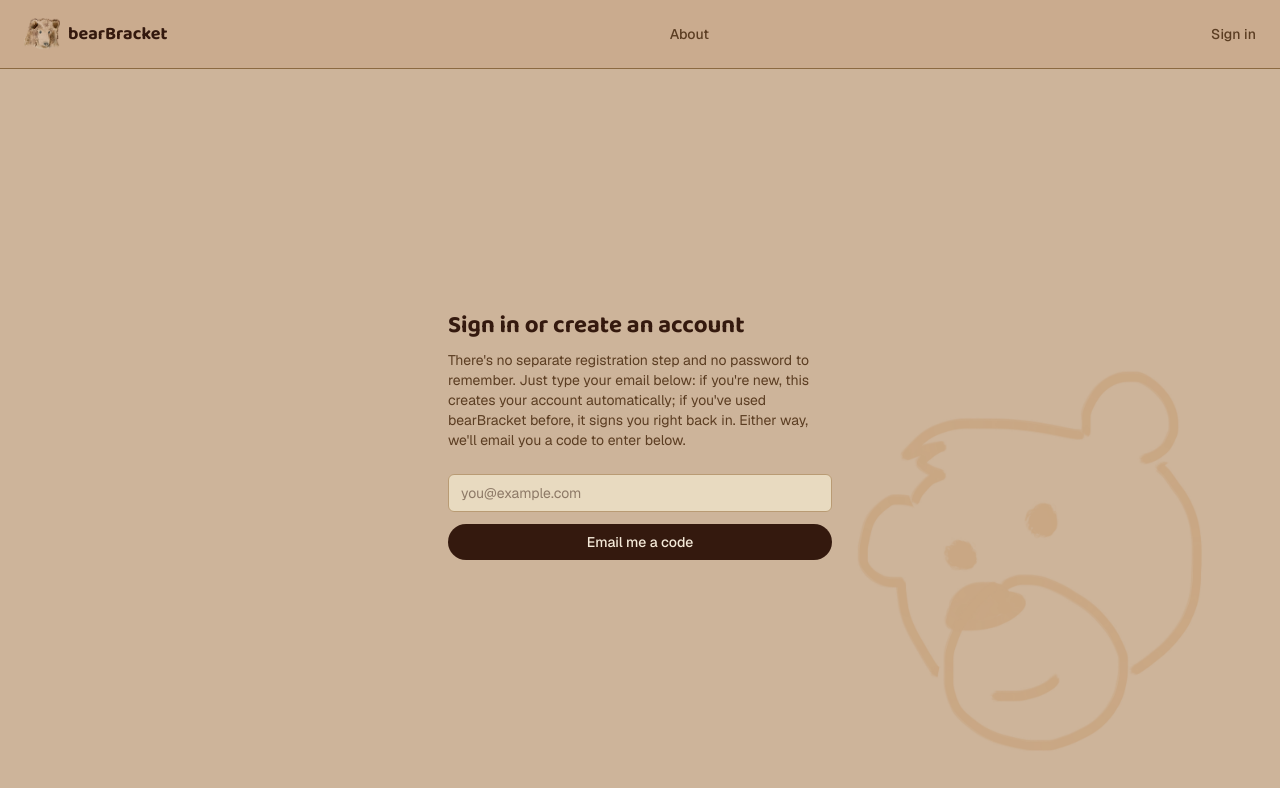
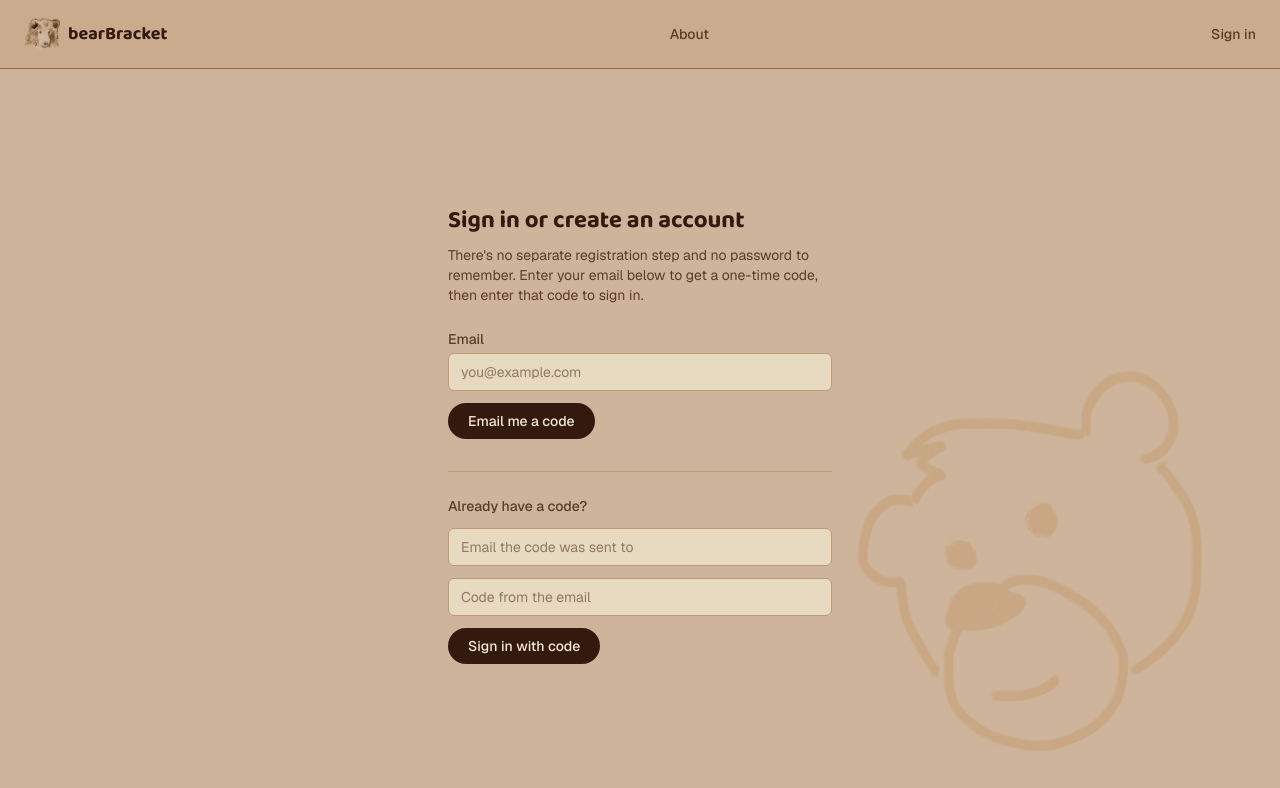
Before and after one commit to docrostov/bearBracket, a Next.js app: page /login in a window 1280 px wide. Shown: the top 788 px of the page. Built offline with nearby package versions, Linux system fonts and the light colour scheme; no server answers; the database is empty.

Commit message:
re-adding login links but non-otp versions to help manage safelinks

```diff
--- a/src/app/(app)/login/page.tsx
+++ b/src/app/(app)/login/page.tsx
@@ -4,31 +4,37 @@ import { useState, type FormEvent } from "react";
 import { useRouter } from "next/navigation";
 import { createClient } from "@/lib/supabase/client";
 
-type Status = "idle" | "sending" | "sent" | "error";
+type SendStatus = "idle" | "sending" | "sent" | "error";
 type OtpStatus = "idle" | "verifying" | "error";
 
-// Deliberately code-only, no magic link — see
-// supabase/email-templates/magic-link.html for why. A clickable link in
-// the email, even alongside a code, isn't safe on accounts with
-// corporate link-prescanning (e.g. Microsoft Defender Safe Links): the
-// scanner silently burns the shared one-time secret just by prefetching
-// the link, whether or not a human ever clicks it — which broke the code
-// too. No link in the email at all is the only reliable fix.
+// Deliberately code-only for actual sign-in — no magic link. See
+// supabase/email-templates/magic-link.html for why: a clickable link
+// that authenticates on click, even alongside a code, isn't safe on
+// accounts with corporate link-prescanning (e.g. Microsoft Defender Safe
+// Links) — the scanner silently burns the shared one-time secret just by
+// prefetching the link, breaking the code too. The email does link back
+// to this page (plain navigation, no side effects, safe for anything to
+// prefetch), which is why both forms below are always visible rather
+// than the code form only appearing right after requesting one — someone
+// could land here from that link on a different device/session than the
+// one that requested the code.
 export default function LoginPage() {
   const router = useRouter();
   const [email, setEmail] = useState("");
-  const [status, setStatus] = useState<Status>("idle");
+  const [sendStatus, setSendStatus] = useState<SendStatus>("idle");
+  const [otpEmail, setOtpEmail] = useState("");
   const [otpCode, setOtpCode] = useState("");
   const [otpStatus, setOtpStatus] = useState<OtpStatus>("idle");
 
-  async function handleSubmit(event: FormEvent<HTMLFormElement>) {
+  async function handleSendCode(event: FormEvent<HTMLFormElement>) {
     event.preventDefault();
-    setStatus("sending");
+    setSendStatus("sending");
 
     const supabase = createClient();
     const { error } = await supabase.auth.signInWithOtp({ email });
 
-    setStatus(error ? "error" : "sent");
+    setSendStatus(error ? "error" : "sent");
+    if (!error) setOtpEmail(email);
   }
 
   async function handleVerifyCode(event: FormEvent<HTMLFormElement>) {
@@ -37,7 +43,7 @@ export default function LoginPage() {
 
     const supabase = createClient();
     const { error } = await supabase.auth.verifyOtp({
-      email,
+      email: otpEmail,
       token: otpCode.trim(),
       type: "email",
     });
@@ -51,29 +57,63 @@ export default function LoginPage() {
   }
 
   return (
-    <div className="flex flex-1 items-center justify-center px-4">
+    <div className="flex flex-1 items-center justify-center px-4 py-12">
       <div className="w-full max-w-sm">
         <h1 className="font-heading text-2xl font-bold text-ink">
           Sign in or create an account
         </h1>
         <p className="mt-2 text-sm text-ink-soft">
           There&apos;s no separate registration step and no password to
-          remember. Just type your email below: if you&apos;re new, this
-          creates your account automatically; if you&apos;ve used
-          bearBracket before, it signs you right back in. Either way,
-          we&apos;ll email you a code to enter below.
+          remember. Enter your email below to get a one-time code, then
+          enter that code to sign in.
         </p>
 
-        {status === "sent" ? (
-          <form
-            onSubmit={handleVerifyCode}
-            className="mt-6 flex flex-col gap-3"
+        <form onSubmit={handleSendCode} className="mt-6 flex flex-col gap-3">
+          <label className="flex flex-col gap-1">
+            <span className="text-sm font-medium text-ink-soft">Email</span>
+            <input
+              type="email"
+              required
+              autoComplete="email"
+              placeholder="you@example.com"
+              value={email}
+              onChange={(event) => setEmail(event.target.value)}
+              className="rounded-md border border-border bg-surface px-3 py-2 text-sm text-ink outline-none focus:border-border-strong"
+            />
+          </label>
+          <button
+            type="submit"
+            disabled={sendStatus === "sending"}
+            className="self-start rounded-full bg-ink px-5 py-2 text-sm font-medium text-paper transition-colors hover:opacity-90 disabled:opacity-50"
           >
-            <p className="rounded-md border border-border bg-surface px-4 py-3 text-sm text-ink-soft">
-              Check {email} for an email from us with a code inside, then
-              enter it below. Don&apos;t see it in a minute or two? Check
-              your spam folder.
+            {sendStatus === "sending" ? "Sending…" : "Email me a code"}
+          </button>
+          {sendStatus === "sent" && (
+            <p className="text-sm text-success">
+              Code sent to {email} — check your inbox (and spam folder).
             </p>
+          )}
+          {sendStatus === "error" && (
+            <p className="text-sm text-danger">
+              Something went wrong sending that code. Try again, or contact the guy in the About page.
+            </p>
+          )}
+        </form>
+
+        <div className="mt-8 flex flex-col gap-3 border-t border-border pt-6">
+          <p className="text-sm font-medium text-ink-soft">
+            Already have a code?
+          </p>
+          <form onSubmit={handleVerifyCode} className="flex flex-col gap-3">
+            <input
+              type="email"
+              required
+              autoComplete="email"
+              placeholder="Email the code was sent to"
+              value={otpEmail}
+              onChange={(event) => setOtpEmail(event.target.value)}
+              className="rounded-md border border-border bg-surface px-3 py-2 text-sm text-ink outline-none focus:border-border-strong"
+            />
             <input
               type="text"
               inputMode="numeric"
@@ -87,42 +127,18 @@ export default function LoginPage() {
             <button
               type="submit"
               disabled={otpStatus === "verifying"}
-              className="rounded-full bg-ink px-5 py-2 text-sm font-medium text-paper transition-colors hover:opacity-90 disabled:opacity-50"
+              className="self-start rounded-full bg-ink px-5 py-2 text-sm font-medium text-paper transition-colors hover:opacity-90 disabled:opacity-50"
             >
-              {otpStatus === "verifying" ? "Checking…" : "Sign in"}
+              {otpStatus === "verifying" ? "Checking…" : "Sign in with code"}
             </button>
             {otpStatus === "error" && (
               <p className="text-sm text-danger">
-                That code didn&apos;t work — double check it, or go back
-                and request a fresh one.
+                That code didn&apos;t work — double check it, or request a
+                fresh one above.
               </p>
             )}
           </form>
-        ) : (
-          <form onSubmit={handleSubmit} className="mt-6 flex flex-col gap-3">
-            <input
-              type="email"
-              required
-              autoComplete="email"
-              placeholder="you@example.com"
-              value={email}
-              onChange={(event) => setEmail(event.target.value)}
-              className="rounded-md border border-border bg-surface px-3 py-2 text-sm text-ink outline-none focus:border-border-strong"
-            />
-            <button
-              type="submit"
-              disabled={status === "sending"}
-              className="rounded-full bg-ink px-5 py-2 text-sm font-medium text-paper transition-colors hover:opacity-90 disabled:opacity-50"
-            >
-              {status === "sending" ? "Sending…" : "Email me a code"}
-            </button>
-            {status === "error" && (
-              <p className="text-sm text-danger">
-                Something went wrong sending that code. Try again, or contact the guy in the About page.
-              </p>
-            )}
-          </form>
-        )}
+        </div>
       </div>
     </div>
   );
--- a/supabase/email-templates/magic-link.html
+++ b/supabase/email-templates/magic-link.html
@@ -2,7 +2,8 @@
   Paste into Supabase Dashboard > Authentication > Emails > Magic Link > Source.
   Subject line to set alongside it: 🐻 Your bearBracket sign-in link
 
-  CODE-ONLY, deliberately — no clickable link at all. History:
+  Code-only for actual sign-in, deliberately — no link that itself
+  authenticates. History:
   1. A URL-fragment trick (src/app/auth/confirm/page.tsx, now unreferenced)
      hid the real Supabase link to dodge corporate email link-prescanning
      (e.g. Microsoft Defender Safe Links). Got a real test quarantined as
@@ -14,14 +15,16 @@
      the code aren't independently single-use, they're two views onto
      the same one-time secret. Safe Links prefetches every link in every
      incoming email regardless of whether the human ever clicks it — so
-     the mere presence of a scannable link silently burns the code too,
-     even if you go straight for the code and never touch the button.
-  3. Only fix that's actually reliable for scanned accounts: no link in
-     the email at all. Verified client-side via
-     supabase.auth.verifyOtp({ type: 'email' }) on /login. This does
-     mean no one-click convenience for anyone, Gmail included — a real
-     trade-off, made deliberately given how much of the audience is on
-     scanned work email.
+     the mere presence of an *authenticating* link silently burns the
+     code too, even if you go straight for the code and never touch it.
+  3. This version drops {{ .ConfirmationURL }} (Supabase's own
+     authenticating link) entirely, but keeps a plain link to our own
+     /login page below. That's safe for anything to prefetch — it's a
+     static page, visiting it has no side effects and consumes nothing.
+     It's there purely so someone can tap through to the sign-in page
+     from their phone's mail app rather than having to remember the URL
+     or type it by hand. Verified client-side via
+     supabase.auth.verifyOtp({ type: 'email' }) on /login.
 -->
 <div style="background-color:#CDB49A;padding:32px 16px;font-family:-apple-system,BlinkMacSystemFont,'Segoe UI',Roboto,Helvetica,Arial,sans-serif;">
   <div style="max-width:480px;margin:0 auto;background-color:#E8DAC0;border-radius:16px;border:1px solid #B99B74;overflow:hidden;">
@@ -35,8 +38,13 @@
         Enter this code on the bearBracket sign-in page to finish signing
         back in:
       </p>
-      <p style="margin:0 0 20px;font-size:30px;font-weight:700;letter-spacing:4px;color:#34190E;">
+      <p style="margin:0 0 24px;font-size:30px;font-weight:700;letter-spacing:4px;color:#34190E;">
         {{ .Token }}
+      </p>
+      <p style="margin:0 0 20px;">
+        <a href="https://bearbracket.com/login" style="display:inline-block;background-color:#34190E;color:#F4E9D8;text-decoration:none;padding:12px 28px;border-radius:999px;font-size:14px;font-weight:600;">
+          Go to the sign-in page
+        </a>
       </p>
       <p style="margin:0;font-size:12px;color:#8C7357;">
         This code expires shortly and can only be used once.
```
Also changed, not shown: supabase/email-templates/confirm-signup.html (+17 -9 lines).
